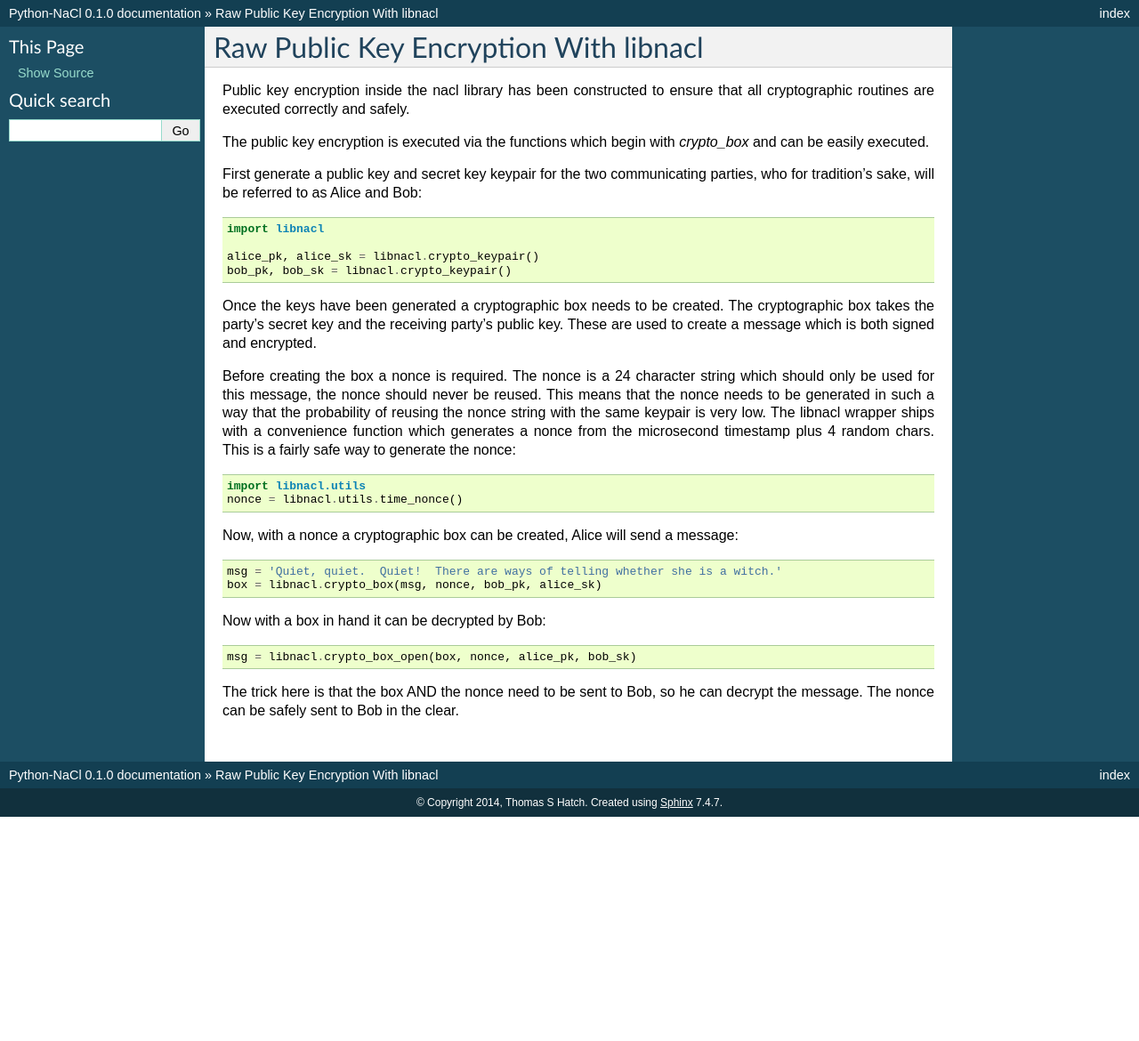
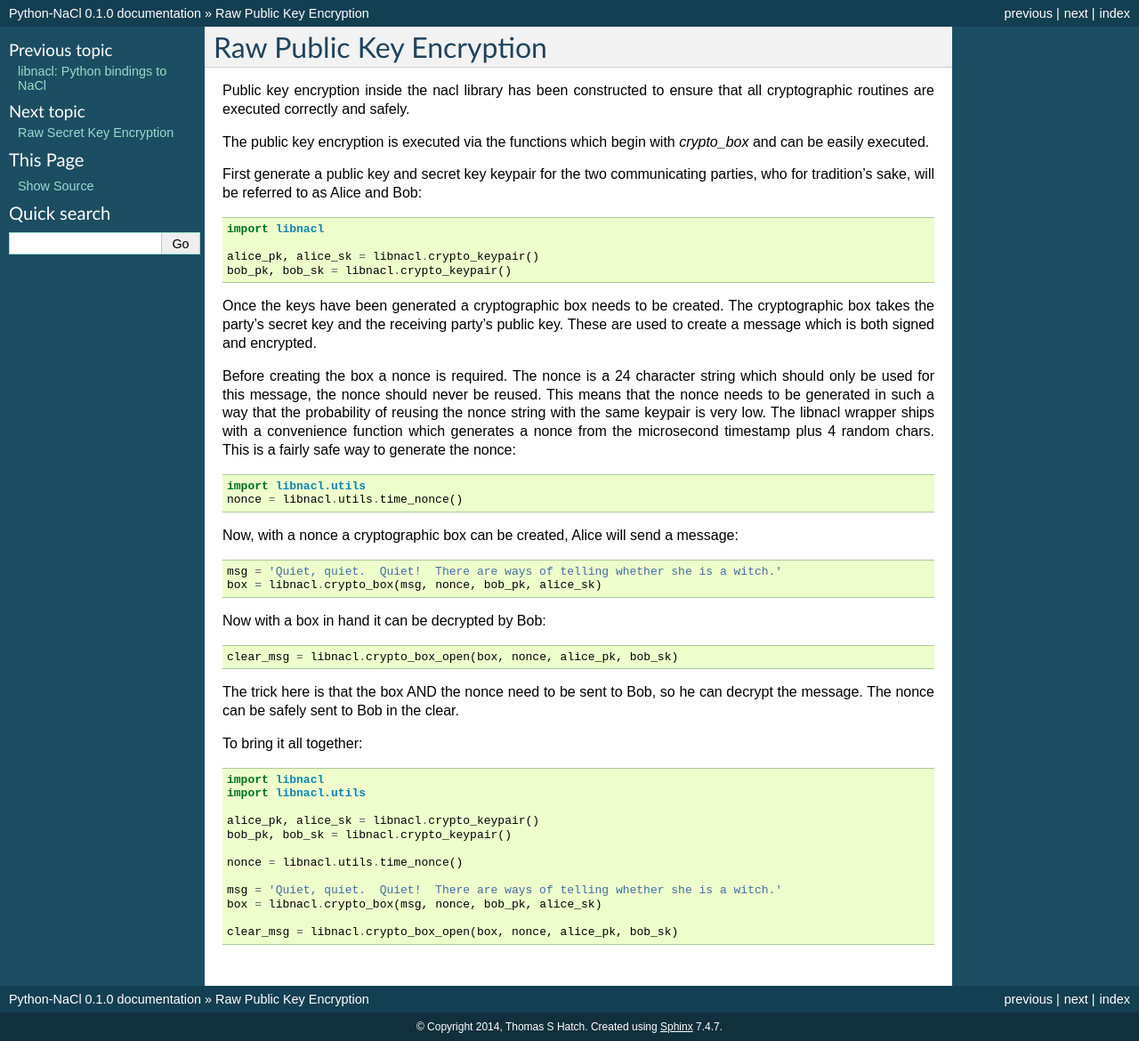
Before and after one commit to saltstack/libnacl, a Sphinx documentation site: the page built from doc/topics/raw_public.rst, in a window 1280 px wide. Shown: the whole page at 89% size. Built offline with Sphinx 7.4.7, drawn with Linux system fonts in a browser that asks for light colours; before the commit the page ends 918 px from its top, so only the background shows below that.

Commit message:
minor docs cleanup

```diff
--- a/doc/topics/raw_public.rst
+++ b/doc/topics/raw_public.rst
@@ -1,6 +1,6 @@
-======================================
-Raw Public Key Encryption With libnacl
-======================================
+=========================
+Raw Public Key Encryption
+=========================
 
 .. note
 
@@ -52,7 +52,24 @@
 
 .. code-block:: python
 
-    msg = libnacl.crypto_box_open(box, nonce, alice_pk, bob_sk)
+    clear_msg = libnacl.crypto_box_open(box, nonce, alice_pk, bob_sk)
 
 The trick here is that the box AND the nonce need to be sent to Bob, so he can
 decrypt the message. The nonce can be safely sent to Bob in the clear.
+
+To bring it all together:
+
+.. code-block:: python
+
+    import libnacl
+    import libnacl.utils
+
+    alice_pk, alice_sk = libnacl.crypto_keypair()
+    bob_pk, bob_sk = libnacl.crypto_keypair()
+
+    nonce = libnacl.utils.time_nonce()
+
+    msg = 'Quiet, quiet.  Quiet!  There are ways of telling whether she is a witch.'
+    box = libnacl.crypto_box(msg, nonce, bob_pk, alice_sk)
+
+    clear_msg = libnacl.crypto_box_open(box, nonce, alice_pk, bob_sk)
```
Also changed, not shown: doc/index.rst (+6 -7 lines).
